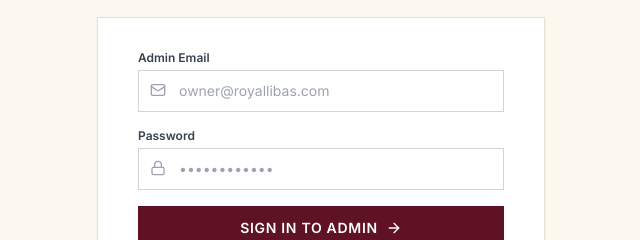
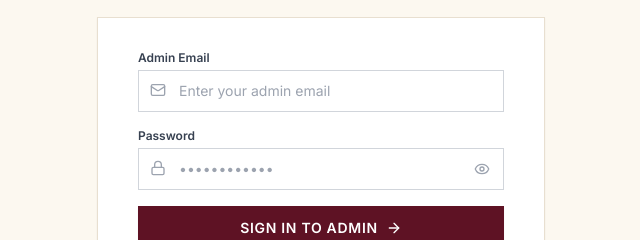
Before and after one commit to shivrajdhote4452/royal-libas-website, a React (Vite) app in the folder frontend/: page /admin/login in a window 1280 px wide. Shown: the part 327-567 px from the top of the page, without its empty margins (319-959 px from the left). Built offline with nearby package versions, Linux system fonts and the light colour scheme; no server answers; a web font is replaced by a local one.

Commit message:
feat(admin): remove hardcoded email placeholder and add password visibility toggle to login

```diff
--- a/frontend/src/pages/admin/AdminLogin.tsx
+++ b/frontend/src/pages/admin/AdminLogin.tsx
@@ -1,6 +1,6 @@
 import React, { useState } from 'react';
 import { useNavigate, Link } from 'react-router-dom';
-import { Lock, Mail, ArrowRight, ShieldCheck, AlertCircle, Loader2 } from 'lucide-react';
+import { Lock, Mail, ArrowRight, ShieldCheck, AlertCircle, Loader2, Eye, EyeOff } from 'lucide-react';
 import { adminLogin } from '../../lib/api';
 import { BrandLogo } from '../../components/BrandLogo';
 
@@ -8,6 +8,7 @@ export const AdminLogin: React.FC = () => {
   const navigate = useNavigate();
   const [email, setEmail] = useState('');
   const [password, setPassword] = useState('');
+  const [showPassword, setShowPassword] = useState(false);
   const [loading, setLoading] = useState(false);
   const [error, setError] = useState<string | null>(null);
 
@@ -52,15 +53,18 @@ export const AdminLogin: React.FC = () => {
 
           <form onSubmit={handleSubmit} className="space-y-4">
             <div>
-              <label className="block text-xs font-semibold text-gray-700 mb-1">
+              <label htmlFor="admin-email" className="block text-xs font-semibold text-gray-700 mb-1">
                 Admin Email
               </label>
               <div className="relative">
-                <Mail className="w-4 h-4 text-gray-400 absolute left-3 top-3" />
+                <Mail className="w-4 h-4 text-gray-400 absolute left-3 top-3 pointer-events-none" />
                 <input
+                  id="admin-email"
+                  name="email"
                   type="email"
                   required
-                  placeholder="owner@royallibas.com"
+                  autoComplete="username"
+                  placeholder="Enter your admin email"
                   value={email}
                   onChange={(e) => setEmail(e.target.value)}
                   className="w-full pl-10 pr-3.5 py-2.5 text-xs sm:text-sm rounded-none border border-gray-300 focus:outline-none focus:border-[#5E1224] focus:ring-1 focus:ring-[#5E1224]"
@@ -69,19 +73,35 @@ export const AdminLogin: React.FC = () => {
             </div>
 
             <div>
-              <label className="block text-xs font-semibold text-gray-700 mb-1">
+              <label htmlFor="admin-password" className="block text-xs font-semibold text-gray-700 mb-1">
                 Password
               </label>
               <div className="relative">
-                <Lock className="w-4 h-4 text-gray-400 absolute left-3 top-3" />
+                <Lock className="w-4 h-4 text-gray-400 absolute left-3 top-3 pointer-events-none" />
                 <input
-                  type="password"
+                  id="admin-password"
+                  name="password"
+                  type={showPassword ? 'text' : 'password'}
                   required
+                  autoComplete="current-password"
                   placeholder="••••••••••••"
                   value={password}
                   onChange={(e) => setPassword(e.target.value)}
-                  className="w-full pl-10 pr-3.5 py-2.5 text-xs sm:text-sm rounded-none border border-gray-300 focus:outline-none focus:border-[#5E1224] focus:ring-1 focus:ring-[#5E1224]"
+                  className="w-full pl-10 pr-10 py-2.5 text-xs sm:text-sm rounded-none border border-gray-300 focus:outline-none focus:border-[#5E1224] focus:ring-1 focus:ring-[#5E1224]"
                 />
+                <button
+                  type="button"
+                  onClick={() => setShowPassword((prev) => !prev)}
+                  className="absolute right-2.5 top-1/2 -translate-y-1/2 p-1 text-gray-400 hover:text-gray-700 focus:outline-none focus:ring-1 focus:ring-[#5E1224] transition-colors"
+                  aria-label={showPassword ? 'Hide password' : 'Show password'}
+                  title={showPassword ? 'Hide password' : 'Show password'}
+                >
+                  {showPassword ? (
+                    <EyeOff className="w-4 h-4 text-gray-600" />
+                  ) : (
+                    <Eye className="w-4 h-4 text-gray-400 hover:text-gray-600" />
+                  )}
+                </button>
               </div>
             </div>
 
```
